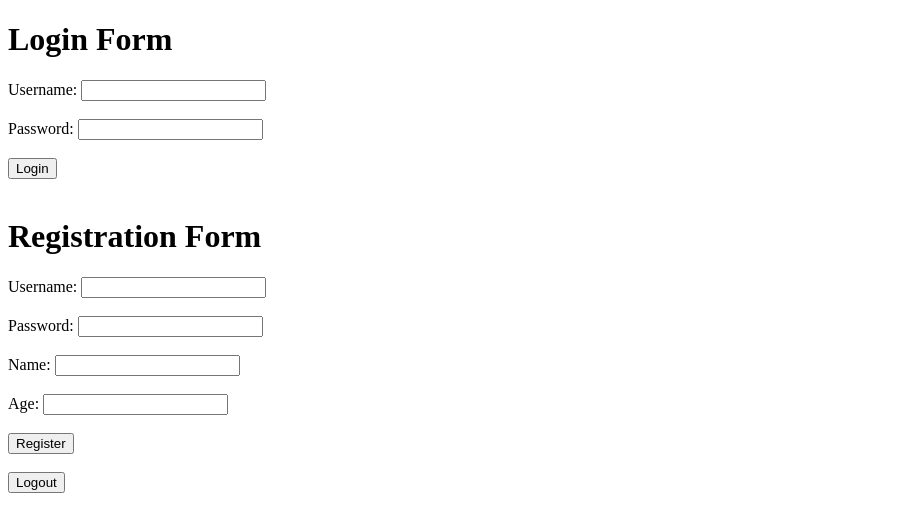
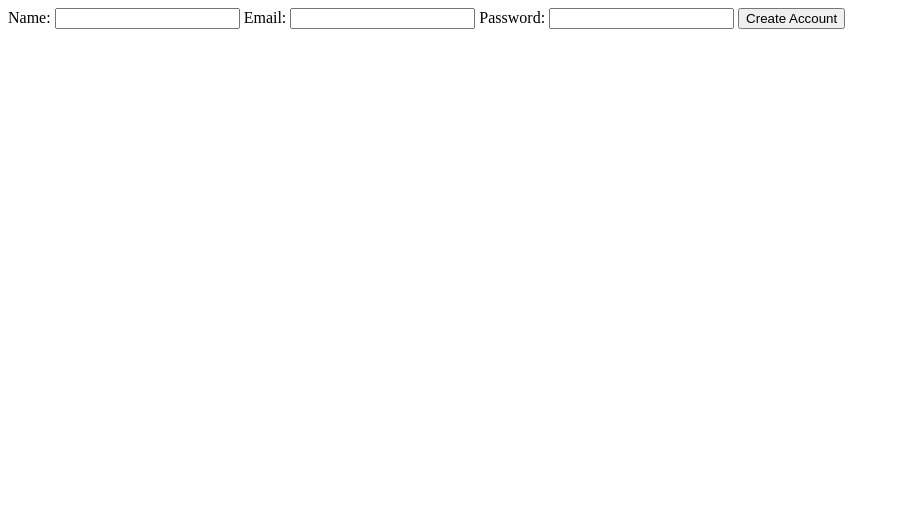
Before and after one commit to minguits/My-Simple-Website, a plain HTML site: page index.html in a window 1280 px wide. Shown: the whole page, without its empty margins (0-900 px from the left). Drawn offline with Linux system fonts and the light colour scheme.

Commit message:
Update index.html

```diff
--- a/index.html
+++ b/index.html
@@ -1,33 +1,12 @@
-<!DOCTYPE html>
-<html>
-  <head>
-    <title>Login Form</title>
-  </head>
-  <body>
-    <h1>Login Form</h1>
-    <form action="/login" method="post">
-      <label for="username">Username:</label>
-      <input type="text" id="username" name="username"><br><br>
-      <label for="password">Password:</label>
-      <input type="password" id="password" name="password"><br><br>
-      <input type="submit" value="Login">
-    </form>
-    <br>
-    <h1>Registration Form</h1>
-    <form action="/register" method="post">
-      <label for="username">Username:</label>
-      <input type="text" id="username" name="username"><br><br>
-      <label for="password">Password:</label>
-      <input type="password" id="password" name="password"><br><br>
-      <label for="name">Name:</label>
-      <input type="text" id="name" name="name"><br><br>
-      <label for="age">Age:</label>
-      <input type="number" id="age" name="age"><br><br>
-      <input type="submit" value="Register">
-    </form>
-    <br>
-    <form action="/logout" method="post">
-      <input type="submit" value="Logout">
-    </form>
-  </body>
-</html>
+<form>
+  <label for="name">Name:</label>
+  <input type="text" id="name" name="name" required>
+
+  <label for="email">Email:</label>
+  <input type="email" id="email" name="email" required>
+
+  <label for="password">Password:</label>
+  <input type="password" id="password" name="password" required>
+
+  <button type="submit">Create Account</button>
+</form>
```
